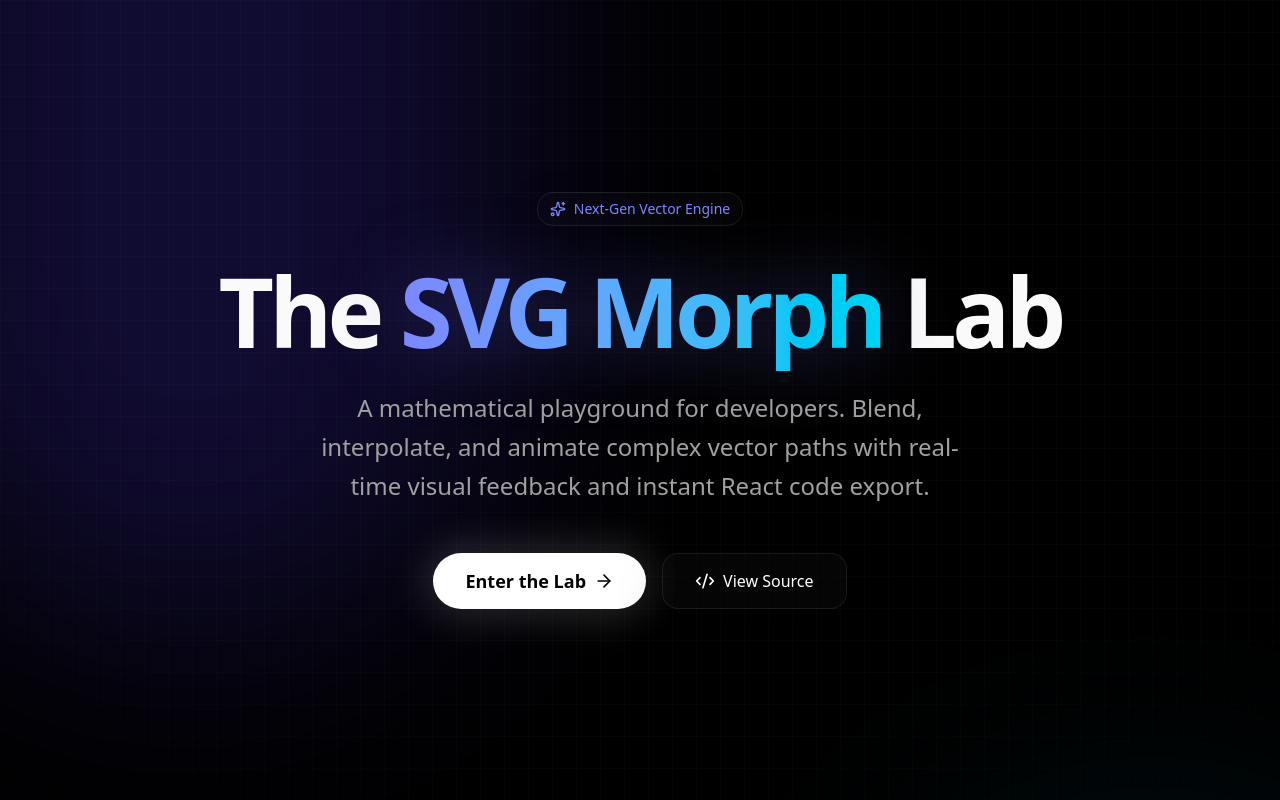
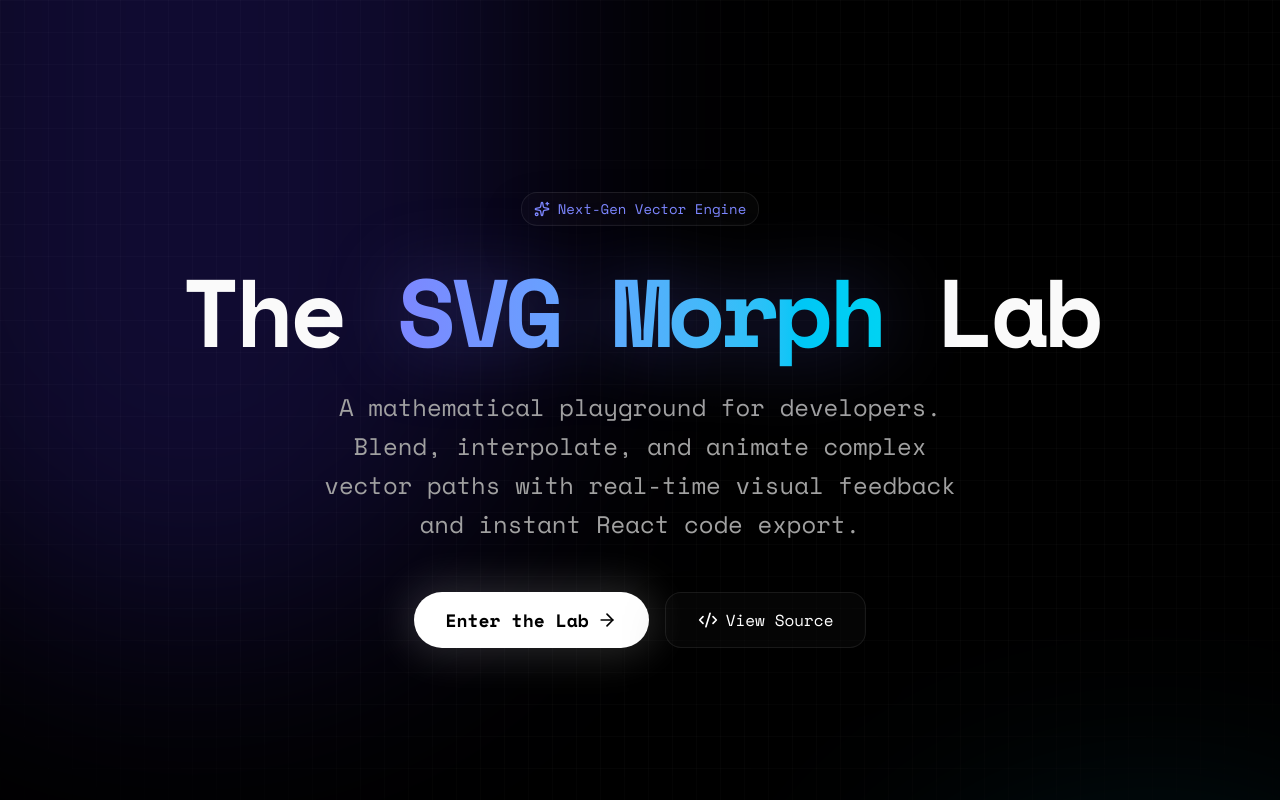
Before and after one commit to bineetNaidu/svg-morph-lab, a Next.js app: page / in a window 1280 px wide. Shown: the top 800 px of the page. Built offline with nearby package versions, Linux system fonts and the light colour scheme.

Commit message:
feat(ui): add futuristic typography, polished bento grid, and persistent lab navigation

```diff
--- a/app/globals.css
+++ b/app/globals.css
@@ -17,7 +17,7 @@
 body {
   background: var(--background);
   color: var(--foreground);
-  font-family: ui-sans-serif, system-ui, -apple-system, BlinkMacSystemFont, "Segoe UI", Roboto, "Helvetica Neue", Arial, sans-serif;
+  font-family: var(--font-space-mono), ui-sans-serif, system-ui, -apple-system, BlinkMacSystemFont, "Segoe UI", Roboto, "Helvetica Neue", Arial, sans-serif;
   overflow-x: hidden;
 }
 
--- a/app/lab/page.tsx
+++ b/app/lab/page.tsx
@@ -1,5 +1,7 @@
 import { Metadata } from "next";
 import Playground from "@/components/morph/Playground";
+import Link from "next/link";
+import { Home } from "lucide-react";
 
 export const metadata: Metadata = {
   title: "Playground | SVG Morph Lab",
@@ -21,9 +23,18 @@
       {/* Glass Navigation Bar */}
       <nav className="border-b border-white/8 bg-black/20 backdrop-blur-2xl sticky top-0 z-50">
         <div className="max-w-7xl mx-auto px-4 h-16 flex items-center justify-between">
-          <h1 className="text-xl font-bold tracking-tight text-white flex items-center gap-2 drop-shadow-md">
-            <span className="text-indigo-400">🧪</span> SVG Morph Lab
-          </h1>
+          <div className="flex items-center gap-4">
+            <Link
+              href="/"
+              className="p-2 rounded-full glass-panel hover:bg-white/10 text-neutral-400 hover:text-white transition-all border border-white/5"
+            >
+              <Home className="w-4 h-4" />
+            </Link>
+
+            <h1 className="text-xl font-bold tracking-tight text-white flex items-center gap-2">
+              <span className="text-indigo-400">🧪</span> SVG Morph Lab
+            </h1>
+          </div>
           <a
             href="https://github.com/bineetNaidu/svg-morph-lab/"
             target="_blank"
--- a/app/layout.tsx
+++ b/app/layout.tsx
@@ -1,5 +1,5 @@
 import type { Metadata } from "next";
-import { Geist, Geist_Mono } from "next/font/google";
+import { Geist, Space_Mono } from "next/font/google";
 import "./globals.css";
 
 const geistSans = Geist({
@@ -7,14 +7,15 @@
   subsets: ["latin"],
 });
 
-const geistMono = Geist_Mono({
-  variable: "--font-geist-mono",
+const spaceMono = Space_Mono({ // 2. Configure it
+  weight: ["400", "700"],
+  variable: "--font-space-mono",
   subsets: ["latin"],
 });
 
 export const metadata: Metadata = {
-  title: "Create Next App",
-  description: "Generated by create next app",
+  title: "SVG Morph Lab | Generative Design Engine",
+  description: "A mathematical playground for developers to interpolate, animate, and export complex SVG vector paths with real-time feedback.",
 };
 
 export default function RootLayout({
@@ -25,9 +26,16 @@
   return (
     <html
       lang="en"
-      className={`${geistSans.variable} ${geistMono.variable} h-full antialiased`}
+      className={`${geistSans.variable} ${spaceMono.variable} h-full antialiased`}
     >
-      <body className="min-h-full flex flex-col">{children}</body>
+      {/* Ensuring min-h-screen here allows the sticky canvas
+        to work correctly across the entire page flow.
+      */}
+      <body className="min-h-screen flex flex-col bg-black text-white selection:bg-indigo-500/30">
+        <main className="grow">
+          {children}
+        </main>
+      </body>
     </html>
   );
 }
```
